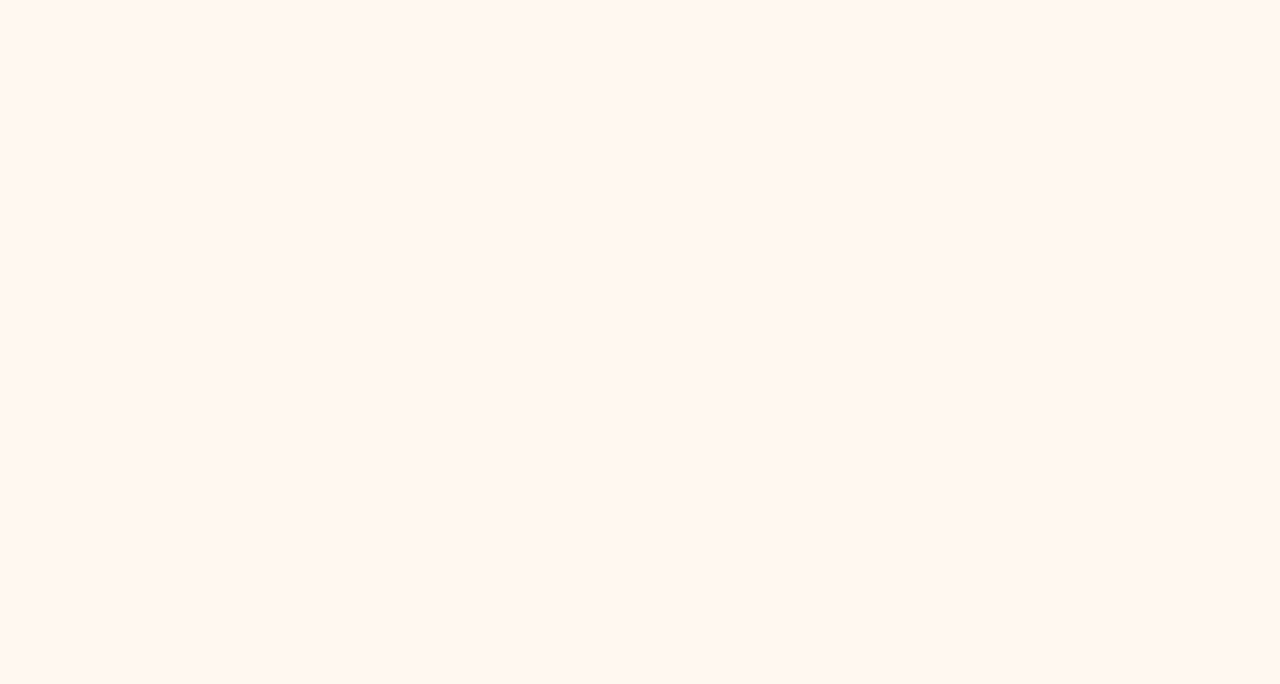
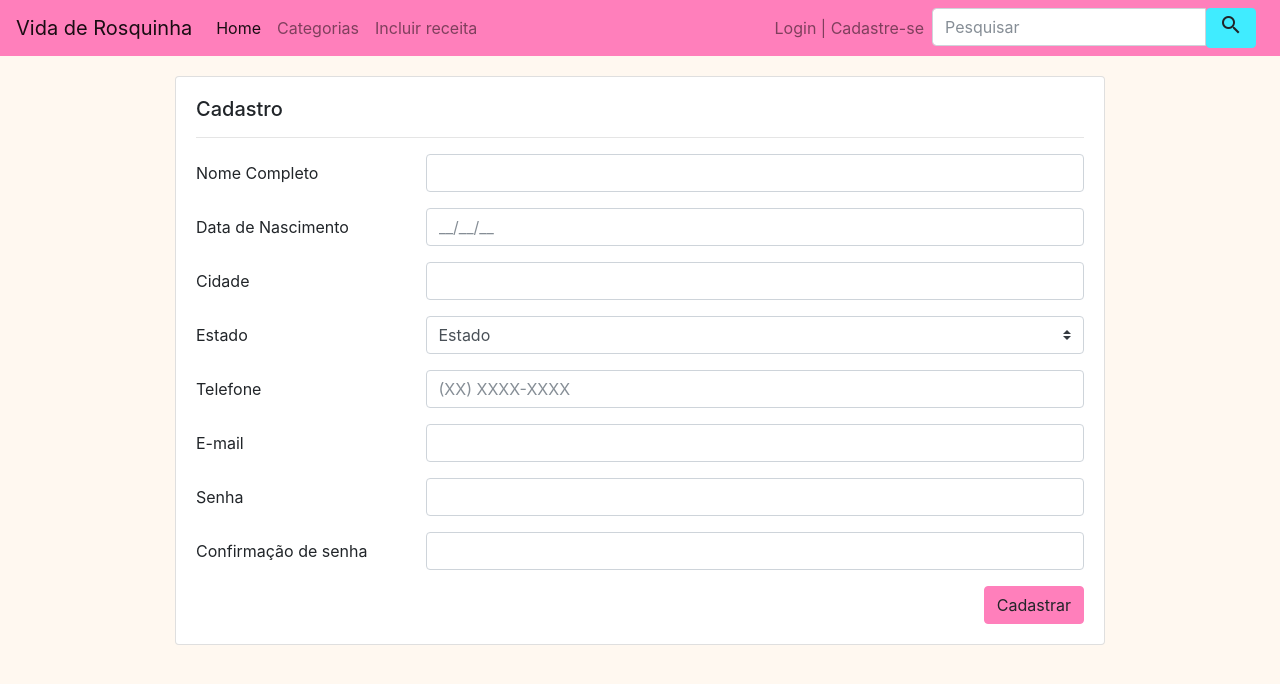
Before and after one commit to carlosasj/SCC0565-2017-2-projeto, an Angular app: page /cadastro in a window 1280 px wide. Before the commit this address led to /. Shown: the top 684 px of the page. Built offline with nearby package versions, Linux system fonts and the light colour scheme.

Commit message:
Tela de cadastro

```diff
--- a/src/app/content/content.module.ts
+++ b/src/app/content/content.module.ts
@@ -14,6 +14,7 @@ import { CategoriesComponent } from './categories/categories.component';
 import { LoginComponent } from './login/login.component';
 import { SendRecipeComponent } from './send-recipe/send-recipe.component';
 import { SearchResultsComponent } from './search-results/search-results.component';
+import { SignupComponent } from './signup/signup.component';
 
 @NgModule({
   imports: [
@@ -30,6 +31,7 @@ import { SearchResultsComponent } from './search-results/search-results.componen
     LoginComponent,
     SendRecipeComponent,
     SearchResultsComponent,
+    SignupComponent,
   ],
   exports: [
     ContentComponent,
--- a/src/app/content/content.routes.ts
+++ b/src/app/content/content.routes.ts
@@ -6,6 +6,7 @@ import { SendRecipeComponent } from './send-recipe/send-recipe.component';
 import { CategoriesComponent } from './categories/categories.component';
 import { ContentComponent } from './content.component';
 import { HomeComponent } from './home/home.component';
+import { SignupComponent } from './signup/signup.component';
 
 export const appRoutes: Routes = [
   {
@@ -31,6 +32,10 @@ export const appRoutes: Routes = [
       {
         path: 'pesquisa',
         component: SearchResultsComponent,
+      },
+      {
+        path: 'cadastro',
+        component: SignupComponent,
       }
     ]
   },
--- a/src/app/content/login/login.component.html
+++ b/src/app/content/login/login.component.html
@@ -1,3 +1,4 @@
 <p>
   login works!
 </p>
+<button type="button" class="btn btn-primary" routerLink="/cadastro" routerLinkActive="active">Cadastrar</button>
--- /dev/null
+++ b/src/app/content/signup/signup.component.html
@@ -0,0 +1,64 @@
+<div class="row">
+    <div class="col-sm-12">
+        <div class="page-panel">
+            <h5>Cadastro</h5>
+            <hr>
+            <form action="">
+                <div class="form-group row">
+                    <label for="fullName" class="col-sm-2 col-md-3 col-form-label">Nome Completo</label>
+                    <div class="col-sm-10 col-md-9">
+                        <input type="text" class="form-control uppercase" id="fullName" required>
+                    </div>
+                </div>
+                <div class="form-group row">
+                    <label for="birthdate" class="col-sm-2 col-md-3 col-form-label">Data de Nascimento</label>
+                    <div class="col-sm-10 col-md-9">
+                        <input type="text" class="form-control" id="birthdate" placeholder="__/__/__" required>
+                    </div>
+                </div>
+                <div class="form-group row">
+                    <label for="city" class="col-sm-2 col-md-3 col-form-label">Cidade</label>
+                    <div class="col-sm-10 col-md-9">
+                        <input type="text" class="form-control uppercase" id="city" required>
+                    </div>
+                </div>
+                <div class="form-group row">
+                    <label for="state" class="col-sm-2 col-md-3 col-form-label">Estado</label>
+                    <div class="col-sm-10 col-md-9">
+                        <select class="custom-select" id="state" required>
+                            <option selected>Estado</option>
+                            <option *ngFor="let state of states" [value]="state.name">{{state.name}}</option>
+                        </select>
+                    </div>
+                </div>
+                <div class="form-group row">
+                    <label for="phone" class="col-sm-2 col-md-3 col-form-label">Telefone</label>
+                    <div class="col-sm-10 col-md-9">
+                        <input type="text" class="form-control" id="phone" placeholder="(XX) XXXX-XXXX" required>
+                    </div>
+                </div>
+                <div class="form-group row">
+                    <label for="email" class="col-sm-2 col-md-3 col-form-label">E-mail</label>
+                    <div class="col-sm-10 col-md-9">
+                        <input type="email" class="form-control" id="email" required>
+                    </div>
+                </div>
+                <div class="form-group row">
+                    <label for="password" class="col-sm-2 col-md-3 col-form-label">Senha</label>
+                    <div class="col-sm-10 col-md-9">
+                        <input type="password" class="form-control" id="password" required>
+                    </div>
+                </div>
+                <div class="form-group row">
+                    <label for="password-verification" class="col-sm-2 col-md-3 col-form-label">Confirmação de senha</label>
+                    <div class="col-sm-10 col-md-9">
+                        <input type="password" class="form-control" id="password-verification" required>
+                    </div>
+                </div>
+                <div class="float-right clearfix">
+                    <button type="button" class="btn btn-primary">Cadastrar</button>
+                </div>
+            </form>
+        </div>
+    </div>
+</div>
--- /dev/null
+++ b/src/app/content/signup/signup.component.scss
@@ -0,0 +1,3 @@
+.uppercase {
+    text-transform: uppercase;
+}
--- /dev/null
+++ b/src/app/content/signup/signup.component.ts
@@ -0,0 +1,17 @@
+import { Component, OnInit } from '@angular/core';
+import { brazilianStates } from './states';
+
+@Component({
+    selector: 'app-signup',
+    templateUrl: './signup.component.html',
+    styleUrls: ['./signup.component.scss']
+})
+export class SignupComponent implements OnInit {
+    public states;
+    constructor() {
+        this.states = brazilianStates;
+    }
+
+    ngOnInit() {}
+
+}
--- /dev/null
+++ b/src/app/content/signup/states.ts
@@ -0,0 +1,136 @@
+export let brazilianStates =
+    [{
+        'ID': '1',
+        'Sigla': 'AC',
+        'name': 'Acre'
+    },
+         {
+        'ID': '2',
+        'Sigla': 'AL',
+        'name': 'Alagoas'
+    },
+         {
+        'ID': '3',
+        'Sigla': 'AM',
+        'name': 'Amazonas'
+    },
+         {
+        'ID': '4',
+        'Sigla': 'AP',
+        'name': 'Amapá'
+    },
+         {
+        'ID': '5',
+        'Sigla': 'BA',
+        'name': 'Bahia'
+    },
+         {
+        'ID': '6',
+        'Sigla': 'CE',
+        'name': 'Ceará'
+    },
+         {
+        'ID': '7',
+        'Sigla': 'DF',
+        'name': 'Distrito Federal'
+    },
+         {
+        'ID': '8',
+        'Sigla': 'ES',
+        'name': 'Espírito Santo'
+    },
+         {
+        'ID': '9',
+        'Sigla': 'GO',
+        'name': 'Goiás'
+    },
+         {
+        'ID': '10',
+        'Sigla': 'MA',
+        'name': 'Maranhão'
+    },
+         {
+        'ID': '11',
+        'Sigla': 'MG',
+        'name': 'Minas Gerais'
+    },
+         {
+        'ID': '12',
+        'Sigla': 'MS',
+        'name': 'Mato Grosso do Sul'
+    },
+         {
+        'ID': '13',
+        'Sigla': 'MT',
+        'name': 'Mato Grosso'
+    },
+         {
+        'ID': '14',
+        'Sigla': 'PA',
+        'name': 'Pará'
+    },
+         {
+        'ID': '15',
+        'Sigla': 'PB',
+        'name': 'Paraíba'
+    },
+         {
+        'ID': '16',
+        'Sigla': 'PE',
+        'name': 'Pernambuco'
+    },
+         {
+        'ID': '17',
+        'Sigla': 'PI',
+        'name': 'Piauí'
+    },
+         {
+        'ID': '18',
+        'Sigla': 'PR',
+        'name': 'Paraná'
+    },
+         {
+        'ID': '19',
+        'Sigla': 'RJ',
+        'name': 'Rio de Janeiro'
+    },
+         {
+        'ID': '20',
+        'Sigla': 'RN',
+        'name': 'Rio Grande do Norte'
+    },
+         {
+        'ID': '21',
+        'Sigla': 'RO',
+        'name': 'Rondônia'
+    },
+         {
+        'ID': '22',
+        'Sigla': 'RR',
+        'name': 'Roraima'
+    },
+         {
+        'ID': '23',
+        'Sigla': 'RS',
+        'name': 'Rio Grande do Sul'
+    },
+         {
+        'ID': '24',
+        'Sigla': 'SC',
+        'name': 'Santa Catarina'
+    },
+         {
+        'ID': '25',
+        'Sigla': 'SE',
+        'name': 'Sergipe'
+    },
+         {
+        'ID': '26',
+        'Sigla': 'SP',
+        'name': 'São Paulo'
+    },
+         {
+        'ID': '27',
+        'Sigla': 'TO',
+        'name': 'Tocantins'
+    }];
--- a/src/styles.scss
+++ b/src/styles.scss
@@ -2,3 +2,11 @@
 @import "./stylesheets/variables/variables";
 @import "~bootstrap/scss/bootstrap.scss";
 @import "./stylesheets/overrides/overrides";
+
+.page-panel {
+    background-color: #fff;
+    border: 1px solid rgba(0,0,0,.125);
+    border-radius: 4px;
+    padding: 1.25rem;
+    display: flow-root;
+}
--- a/src/stylesheets/overrides/_body.scss
+++ b/src/stylesheets/overrides/_body.scss
@@ -3,5 +3,9 @@ body {
 }
 
 main {
-  margin-top: 56px;
+  margin-top: 76px;
 }
+
+.container-fluid {
+  max-width: 960px;
+}
```
